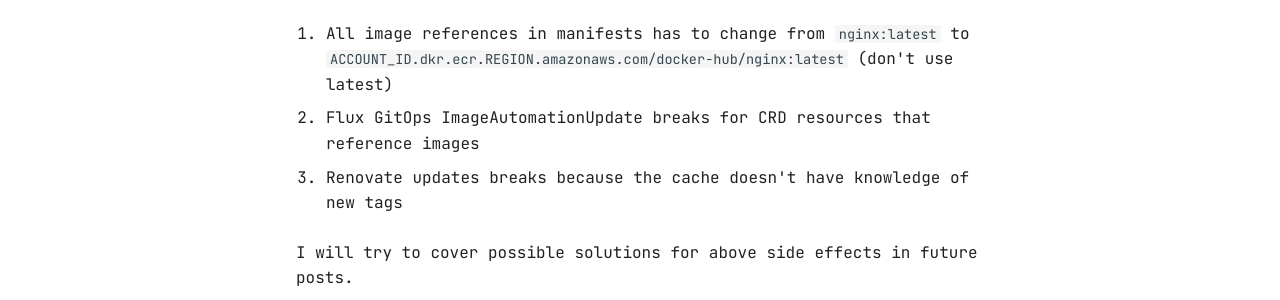
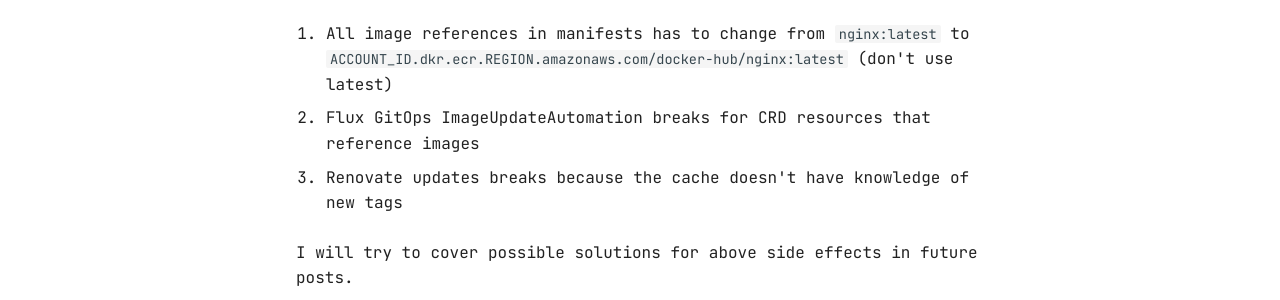
Before and after one commit to wcarlsen/wcarlsen.github.io, an MkDocs documentation site: the page built from docs/posts/2025-04-03-docker-hub-rate-limits.md, in a window 1280 px wide and 964 px high. Shown: the part 585-885 px from the top of the window. Built offline with MkDocs 1.6.1 and Material for MkDocs 9.7.7, drawn with Linux system fonts in a browser that asks for light colours.

Commit message:
Correct typo
Signed-off-by: Willi Carlsen <carlsenwilli@gmail.com>

```diff
--- a/docs/posts/2025-04-03-docker-hub-rate-limits.md
+++ b/docs/posts/2025-04-03-docker-hub-rate-limits.md
@@ -23,7 +23,7 @@
 
 1. All image references in manifests has to change from `nginx:latest` to `ACCOUNT_ID.dkr.ecr.REGION.amazonaws.com/docker-hub/nginx:latest` (don't use latest)
 
-2. Flux GitOps ImageAutomationUpdate breaks for CRD resources that reference images
+2. Flux GitOps ImageUpdateAutomation breaks for CRD resources that reference images
 
 3. Renovate updates breaks because the cache doesn't have knowledge of new tags
 
```
Also changed, not shown: 1 other file.
